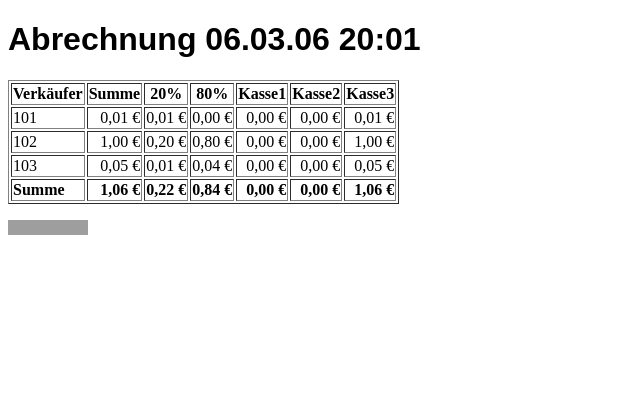
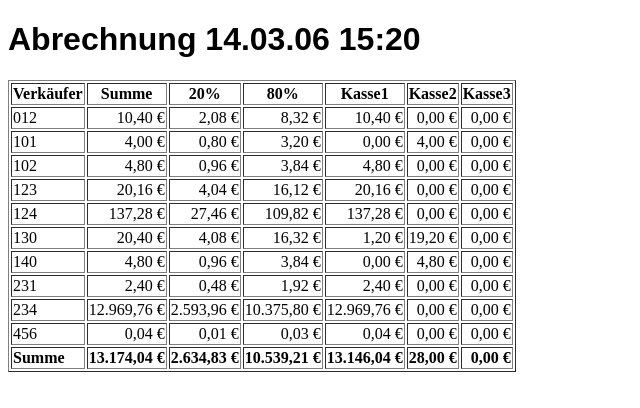
Before and after one commit to ErikWegner/Kafbas, a plain HTML site: page auswertung.html in a window 1280 px wide. Shown: the whole page, without its empty margins (0-640 px from the left). Drawn offline with Linux system fonts and the light colour scheme; grey boxes are pictures that could not be loaded.

Commit message:
Java-1.4 kompatibel

```diff
--- a/auswertung.html
+++ b/auswertung.html
@@ -13,7 +13,7 @@
   <title>Auswertung Kafbas</title>
  </head>
  <body>
-  <h1>Abrechnung 06.03.06 20:01</h1>
+  <h1>Abrechnung 14.03.06 15:20</h1>
   <table border="1">
    <thead>
     <tr>
@@ -29,48 +29,106 @@
    <tfoot>
     <tr>
      <td class="tds">Summe</td>
-     <td class="tdsr">1,06 €</td>
-     <td class="tdsr">0,22 €</td>
-     <td class="tdsr">0,84 €</td>
+     <td class="tdsr">13.174,04 €</td>
+     <td class="tdsr">2.634,83 €</td>
+     <td class="tdsr">10.539,21 €</td>
+     <td class="tdsr">13.146,04 €</td>
+     <td class="tdsr">28,00 €</td>
      <td class="tdsr">0,00 €</td>
-     <td class="tdsr">0,00 €</td>
-     <td class="tdsr">1,06 €</td>
     </tr>
    </tfoot>
    <tbody>
     <tr>
-     <td>101</td>
-     <td class="tdr">0,01 €</td>
-     <td class="tdr">0,01 €</td>
+     <td>012</td>
+     <td class="tdr">10,40 €</td>
+     <td class="tdr">2,08 €</td>
+     <td class="tdr">8,32 €</td>
+     <td class="tdr">10,40 €</td>
      <td class="tdr">0,00 €</td>
      <td class="tdr">0,00 €</td>
+    </tr>
+    <tr>
+     <td>101</td>
+     <td class="tdr">4,00 €</td>
+     <td class="tdr">0,80 €</td>
+     <td class="tdr">3,20 €</td>
      <td class="tdr">0,00 €</td>
-     <td class="tdr">0,01 €</td>
+     <td class="tdr">4,00 €</td>
+     <td class="tdr">0,00 €</td>
     </tr>
     <tr>
      <td>102</td>
-     <td class="tdr">1,00 €</td>
-     <td class="tdr">0,20 €</td>
-     <td class="tdr">0,80 €</td>
+     <td class="tdr">4,80 €</td>
+     <td class="tdr">0,96 €</td>
+     <td class="tdr">3,84 €</td>
+     <td class="tdr">4,80 €</td>
      <td class="tdr">0,00 €</td>
      <td class="tdr">0,00 €</td>
-     <td class="tdr">1,00 €</td>
     </tr>
     <tr>
-     <td>103</td>
-     <td class="tdr">0,05 €</td>
+     <td>123</td>
+     <td class="tdr">20,16 €</td>
+     <td class="tdr">4,04 €</td>
+     <td class="tdr">16,12 €</td>
+     <td class="tdr">20,16 €</td>
+     <td class="tdr">0,00 €</td>
+     <td class="tdr">0,00 €</td>
+    </tr>
+    <tr>
+     <td>124</td>
+     <td class="tdr">137,28 €</td>
+     <td class="tdr">27,46 €</td>
+     <td class="tdr">109,82 €</td>
+     <td class="tdr">137,28 €</td>
+     <td class="tdr">0,00 €</td>
+     <td class="tdr">0,00 €</td>
+    </tr>
+    <tr>
+     <td>130</td>
+     <td class="tdr">20,40 €</td>
+     <td class="tdr">4,08 €</td>
+     <td class="tdr">16,32 €</td>
+     <td class="tdr">1,20 €</td>
+     <td class="tdr">19,20 €</td>
+     <td class="tdr">0,00 €</td>
+    </tr>
+    <tr>
+     <td>140</td>
+     <td class="tdr">4,80 €</td>
+     <td class="tdr">0,96 €</td>
+     <td class="tdr">3,84 €</td>
+     <td class="tdr">0,00 €</td>
+     <td class="tdr">4,80 €</td>
+     <td class="tdr">0,00 €</td>
+    </tr>
+    <tr>
+     <td>231</td>
+     <td class="tdr">2,40 €</td>
+     <td class="tdr">0,48 €</td>
+     <td class="tdr">1,92 €</td>
+     <td class="tdr">2,40 €</td>
+     <td class="tdr">0,00 €</td>
+     <td class="tdr">0,00 €</td>
+    </tr>
+    <tr>
+     <td>234</td>
+     <td class="tdr">12.969,76 €</td>
+     <td class="tdr">2.593,96 €</td>
+     <td class="tdr">10.375,80 €</td>
+     <td class="tdr">12.969,76 €</td>
+     <td class="tdr">0,00 €</td>
+     <td class="tdr">0,00 €</td>
+    </tr>
+    <tr>
+     <td>456</td>
+     <td class="tdr">0,04 €</td>
      <td class="tdr">0,01 €</td>
+     <td class="tdr">0,03 €</td>
      <td class="tdr">0,04 €</td>
      <td class="tdr">0,00 €</td>
      <td class="tdr">0,00 €</td>
-     <td class="tdr">0,05 €</td>
     </tr>
    </tbody>
   </table>
-  <p>
-   <a href="http://www.validome.org/referer"><img style="border:none"
-     src="http://www.validome.org/images/set3/valid_xhtml_1_1.gif"
-     alt="Valid XHTML 1.1" width="80" height="15" /></a>
-  </p>
  </body>
 </html>
--- a/build.xml
+++ b/build.xml
@@ -31,7 +31,7 @@
     </target>
     <target depends="init" name="build">
         <echo message="${ant.project.name}: ${ant.file}"/>
-        <javac destdir="bin">
+        <javac destdir="bin" target="1.4" source="1.4">
             <src path="src"/>
             <classpath refid="project.classpath"/>
         </javac>
--- a/kafbas-install.xml
+++ b/kafbas-install.xml
@@ -7,7 +7,7 @@
 			<author name="Erik Wegner" email="e-man@berlios.de" />
 		</authors>
 		<url>http://kafbas.berlios.de/</url>
-		<javaversion>1.5</javaversion>
+		<javaversion>1.4</javaversion>
 	</info>
 	<variables>
 		<variable name="KassenID" value=""/>
```
Also changed, not shown: 10 other files.
